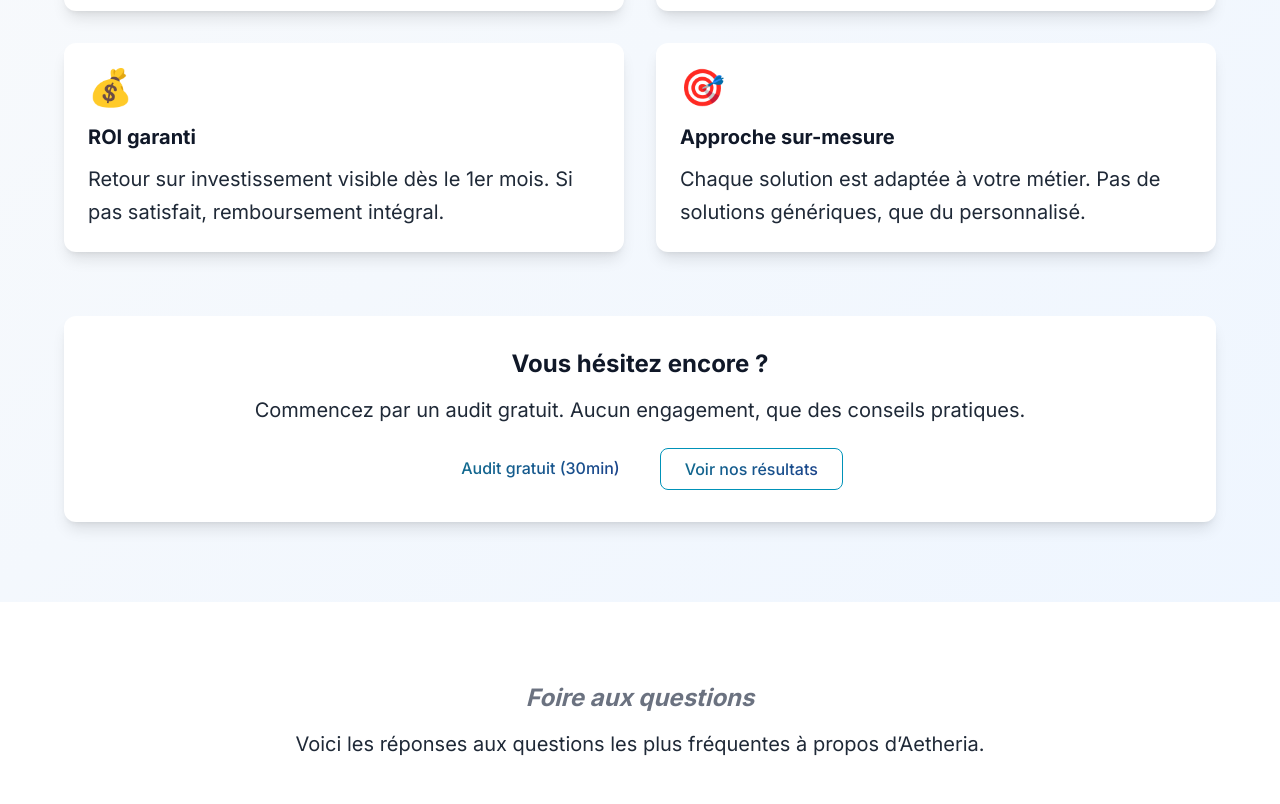
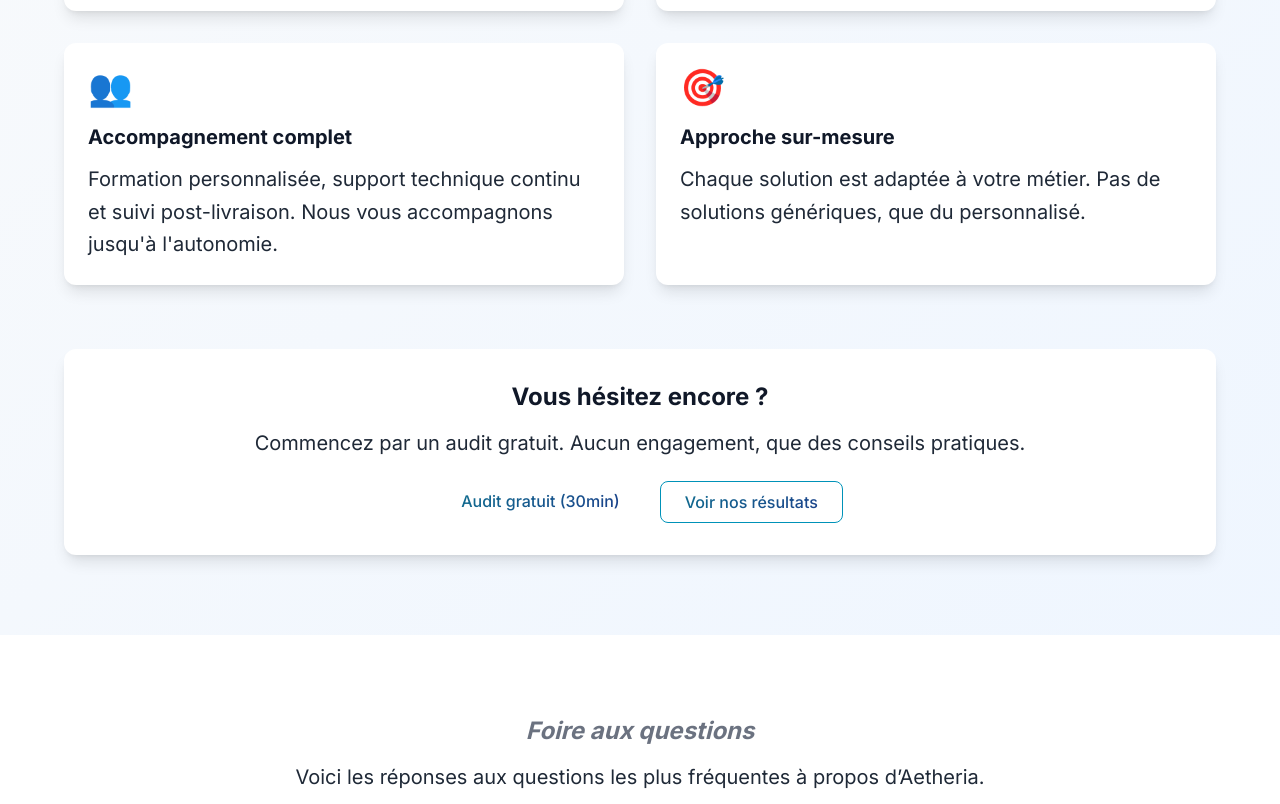
Before and after one commit to onlybaptiste54/agenceAetheria, a Next.js app: page / in a window 1280 px wide. Shown: the part 5100-5904 px from the top of the page. Built offline with nearby package versions, Linux system fonts and the light colour scheme.

Commit message:
Roi garanti mdr

```diff
--- a/src/app/Components/Reassurance.js
+++ b/src/app/Components/Reassurance.js
@@ -14,9 +14,9 @@ export default function Reassurance() {
       description: "Vos données restent chez vous. Conformité RGPD, hébergement sécurisé, accès contrôlé."
     },
     {
-      icon: "💰",
-      titre: "ROI garanti",
-      description: "Retour sur investissement visible dès le 1er mois. Si pas satisfait, remboursement intégral."
+      icon: "👥",
+      titre: "Accompagnement complet",
+      description: "Formation personnalisée, support technique continu et suivi post-livraison. Nous vous accompagnons jusqu'à l'autonomie."
     },
     {
       icon: "🎯",
```
